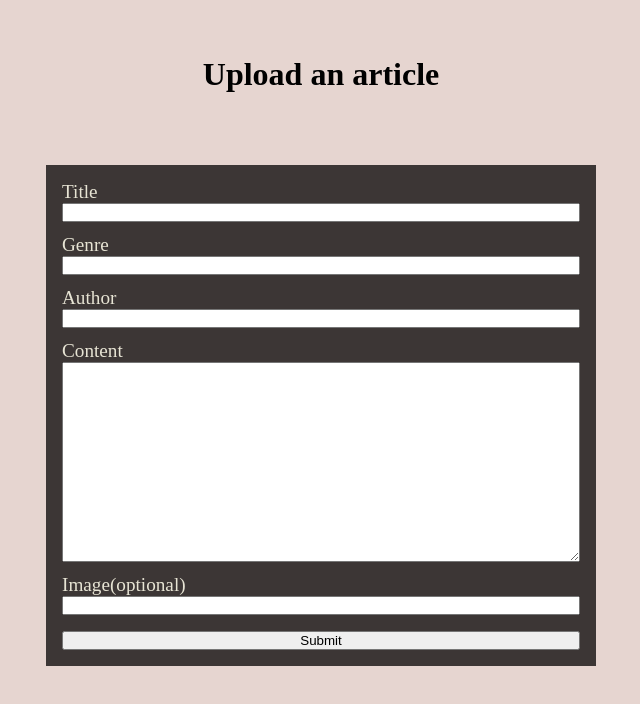
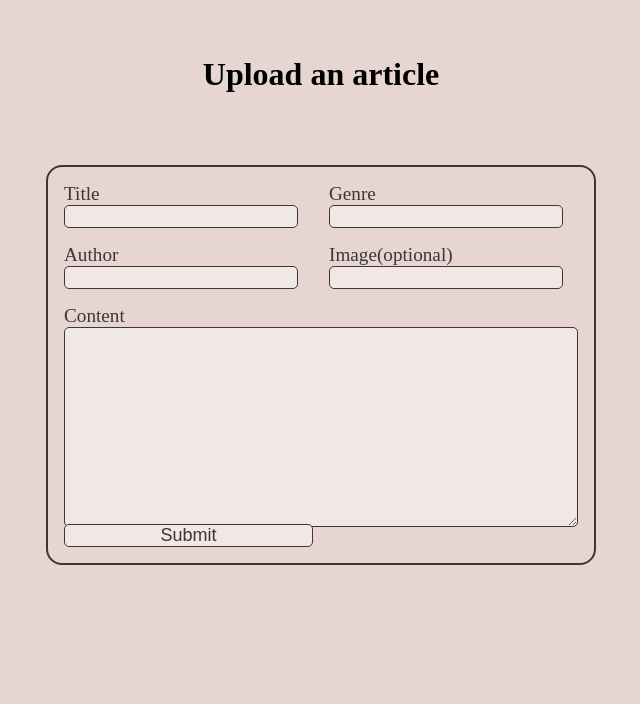
Before and after one commit to TheIcyColdPenguin/minerva-application, a Next.js app: page / in a window 1280 px wide. Shown: the top 704 px of the page, without its empty margins (319-959 px from the left). Built offline with nearby package versions, Linux system fonts and the light colour scheme.

Commit message:
update form and add timestamp

```diff
--- a/components/Form.tsx
+++ b/components/Form.tsx
@@ -1,11 +1,15 @@
 import styles from '@/styles/Form.module.css';
 import { FormEvent } from 'react';
+import { useRouter } from 'next/router';
 
 export default function Form() {
+    const router = useRouter();
+
     async function handleSubmit(e: FormEvent<HTMLFormElement>) {
         e.preventDefault();
         const form = e.currentTarget;
         const formData = Object.fromEntries(new FormData(form).entries());
+        formData.timestamp = new Date().toISOString();
 
         try {
             await fetch('/api/upload', {
@@ -16,6 +20,11 @@ export default function Form() {
                 body: JSON.stringify(formData),
             });
             form.reset();
+            form.classList.add('disappear');
+            document.getElementsByTagName('h1')[0].classList.add('disappear');
+            setTimeout(() => {
+                router.push('/articles');
+            }, 550);
         } catch (e) {
             console.error('Error submitting form', e);
         }
@@ -23,22 +32,34 @@ export default function Form() {
 
     return (
         <form className={styles.form} onSubmit={handleSubmit}>
-            <label htmlFor="title">Title</label>
-            <input id="title" type="text" name="title" />
+            <label htmlFor="title">
+                Title
+                <input id="title" type="text" name="title" />
+            </label>
 
-            <label htmlFor="genre">Genre</label>
-            <input id="genre" type="text" name="genre" />
+            <label htmlFor="genre">
+                Genre
+                <input id="genre" type="text" name="genre" />
+            </label>
 
-            <label htmlFor="author">Author</label>
-            <input id="author" type="text" name="author" />
+            <label htmlFor="author">
+                Author
+                <input id="author" type="text" name="author" />
+            </label>
 
-            <label htmlFor="content">Content</label>
-            <textarea id="content" name="content" style={{ height: '200px' }} />
+            <label htmlFor="image">
+                Image(optional)
+                <input id="image" type="text" name="image" />
+            </label>
 
-            <label htmlFor="image">Image(optional)</label>
-            <input id="image" type="text" name="image" />
+            <label htmlFor="content">
+                Content
+                <textarea id="content" name="content" style={{ height: '200px' }} />
+            </label>
 
-            <button type="submit">Submit</button>
+            <button name="submit" type="submit">
+                Submit
+            </button>
         </form>
     );
 }
--- a/styles/Form.module.css
+++ b/styles/Form.module.css
@@ -1,29 +1,71 @@
 .form {
-    background-color: var(--secondary-bg-hex);
+    border-color: var(--secondary-bg-hex);
+    border: 2px solid var(--secondary-bg-hex);
+    border-radius: 1rem;
     width: calc(var(--max-width) / 2);
 
-    max-width: calc(var(--max-width) / 2);
-    min-height: 25vh;
+    width: calc(var(--max-width) / 2);
+    height: 50vh;
 
-    display: flex;
-    flex-direction: column;
+    display: grid;
+    grid-template-columns: 1fr 1fr;
+    grid-template-rows: 1fr 1fr 3fr 1fr;
+    gap: 1rem;
     padding: 1rem;
+    padding-bottom: none;
 
-    color: var(--text-color-light);
+    grid-template-areas:
+        'title genre'
+        'author image'
+        'content content'
+        'content content'
+        'submit submit';
+
+    color: var(--secondary-bg-hex);
+    font-size: larger;
 }
 
-.form > label {
-    font-size: larger;
-    margin-block-start: 0.75rem;
-}
-.form > label:first-child {
-    margin-block-start: 0;
+.form label[for='title'] {
+    grid-area: title;
 }
 
-.form > button {
-    margin-block-start: 1rem;
+.form label[for='genre'] {
+    grid-area: genre;
+}
+
+.form label[for='author'] {
+    grid-area: author;
+}
+
+.form label[for='image'] {
+    grid-area: image;
+}
+
+.form label[for='content'] {
+    grid-area: content;
+}
+
+.form label[for='submit'] {
+    grid-area: submit;
+}
+
+.form input,
+.form textarea,
+.form button {
+    display: block;
+    border-radius: 5px;
+    border: 1px solid var(--secondary-bg-hex);
+    background-color: var(--primary-bg-hex-lighter);
+    color: var(--secondary-bg-hex);
+    font-size: large;
 }
 
 .form textarea {
+    width: 100%;
+    /* height: 100%; */
     resize: vertical;
 }
+.form button {
+    /* margin: 1rem; */
+    margin-top: 1rem;
+}
```
Also changed, not shown: 1 other file (tests, documents, lock files or other folders).
